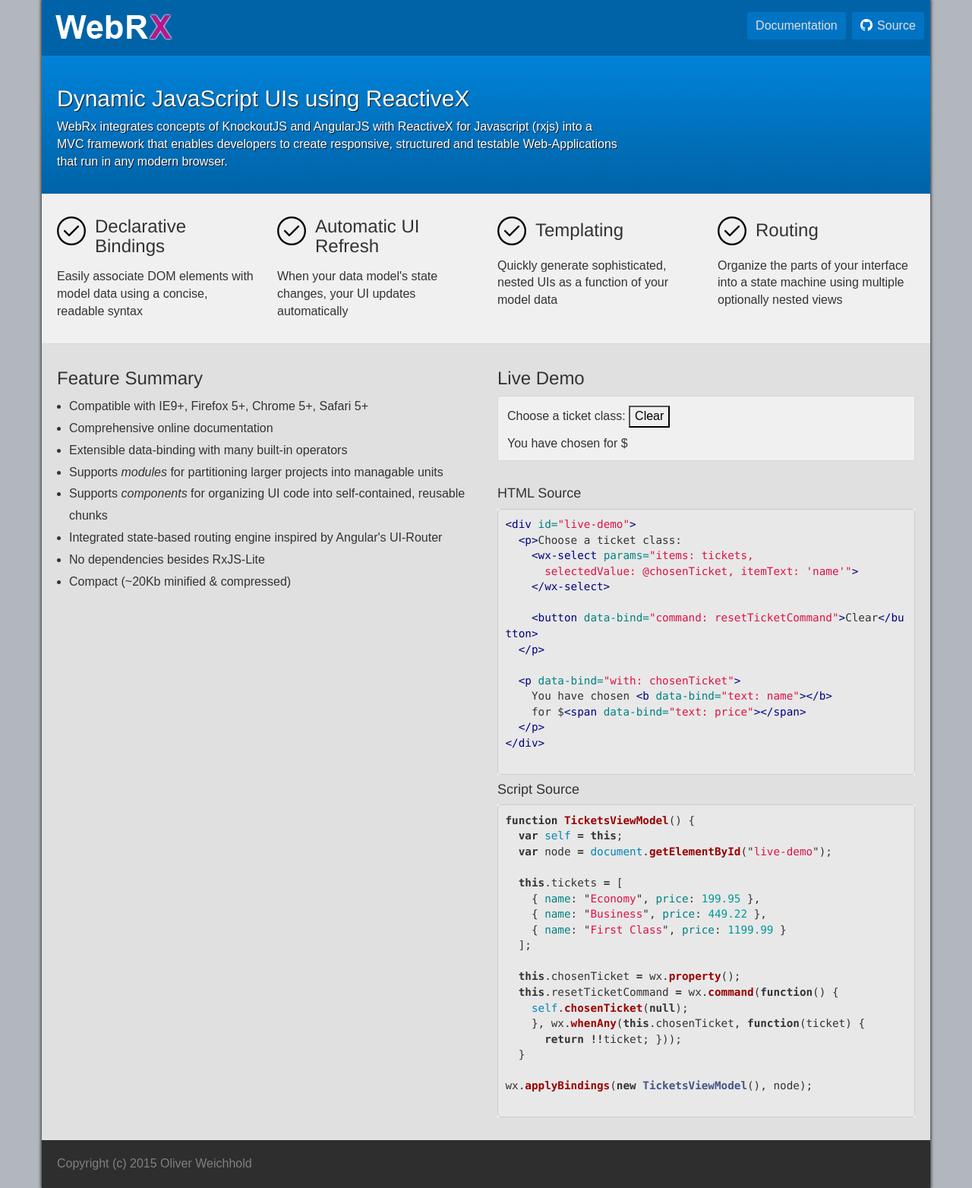
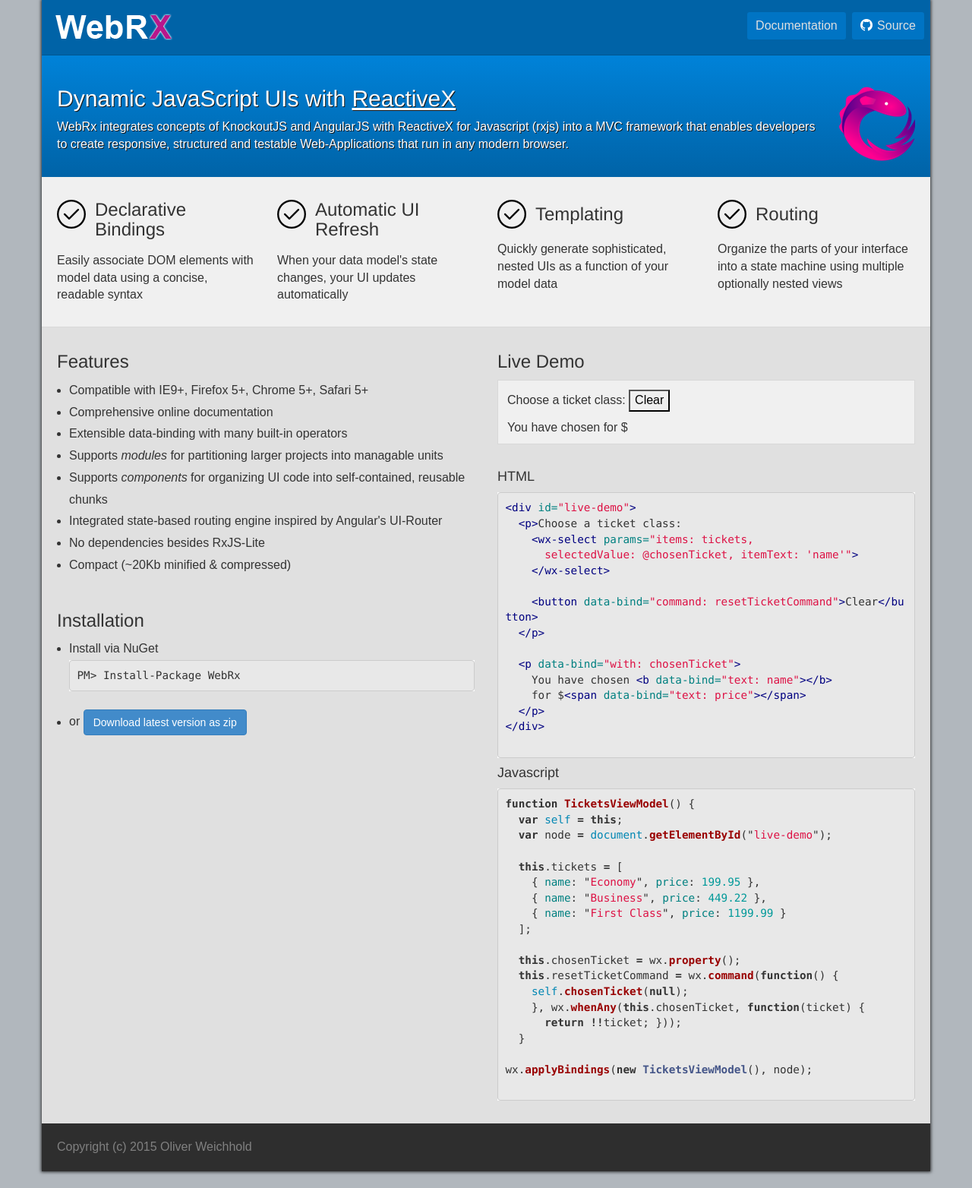
Before and after one commit to MohamadYusuf/WebRx-Site, a Jekyll site: the page built from index.html, in a window 1280 px wide. Shown: the whole page at 76% size. Built offline with Jekyll 4.4.1, drawn with Linux system fonts in a browser that asks for light colours; Markdown is read by kramdown in place of the engine named in the settings.

Commit message:
Logo and downloads

```diff
--- a/css/main.css
+++ b/css/main.css
@@ -12,6 +12,10 @@
 
 pre code {
   font-size: 110%;
+}
+
+#rx-link {
+  margin-left: 1em;
 }
 
 #main-container {
@@ -92,6 +96,14 @@
     margin-top: 0.5em;
 }
 
+#download-form {
+  display: inline-block;
+}
+
+#install li {
+  margin-bottom: 1.5em;
+}
+
 #header {
     color: white;
     text-shadow: rgb(24, 24, 24) 1px 1px 0px;
@@ -110,6 +122,11 @@
 
 #header p {
   font-size: 16px;
+}
+
+#header a {
+  color: white;
+  text-decoration: underline;
 }
 
 #header h1 {
--- a/index.html
+++ b/index.html
@@ -1,16 +1,15 @@
 ---
 layout: default
-title: WebRx - Dynamic JavaScript UIs using ReactiveX
+title: WebRx - Dynamic JavaScript UIs with ReactiveX
 mission: "WebRx integrates concepts of KnockoutJS and AngularJS with ReactiveX for Javascript (rxjs) into a MVC framework that enables developers to create responsive, structured and testable Web-Applications that run in any modern browser."
-meta_description: WebRx - Dynamic JavaScript UIs using ReactiveX
+meta_description: WebRx - Dynamic JavaScript UIs with ReactiveX
 ---
 
 <div id="header" class="content-panel">
 	<div class="row">
-		<div class="col-md-8">
-			<h2>Dynamic JavaScript UIs using ReactiveX</h2>{{ page.mission | markdownify }}
-		</div>
-		<div class="col-md-4 get-it text-center">
+		<div class="col-md-12">
+			<a id="rx-link" href="http://reactivex.io/" alt="ReactiveX" title="ReactiveX" class="pull-right"><img src="/images/Rx_Logo_S.png"/></a>
+			<h2>Dynamic JavaScript UIs with <a href="http://reactivex.io/">ReactiveX</a></h2>{{ page.mission | markdownify }}
 		</div>
 	</div>
 </div>
@@ -51,7 +50,7 @@
 <div id="content2" class="content-panel">
 	<div class="row">
 		<div class="col-md-6">
-			<h3>Feature Summary</h3>
+			<h3>Features</h3>
 			<ul>
 				<li>Compatible with IE9+, Firefox 5+, Chrome 5+, Safari 5+</li>
 				<li>Comprehensive online documentation</li>
@@ -62,6 +61,20 @@
 				<li>No dependencies besides RxJS-Lite</li>
 				<li>Compact (~20Kb minified &amp; compressed)</li>
 			</ul>
+			<br/>
+			<h3>Installation</h3>
+			<ul id="install">
+				<li>Install via NuGet
+{% highlight bash %}
+PM> Install-Package WebRx
+{% endhighlight %}
+				</li>
+				<li>or <form id="download-form" method="get" action="/downloads/web.rx.zip">
+					<button type="submit" class="btn btn-primary">Download latest version as zip</button>
+					</form>
+				</li>
+			</ul>
+			<br/>
 		</div>
 
 		<div class="col-md-6">
@@ -80,7 +93,7 @@
 			</div>
 
 			<br/>
-			<h4>HTML Source</h4>
+			<h4>HTML</h4>
 			{% highlight html %}
 <div id="live-demo">
   <p>Choose a ticket class:
@@ -98,7 +111,7 @@
 </div>
 			{% endhighlight %}
 
-			<h4>Script Source</h4>
+			<h4>Javascript</h4>
 			{% highlight javascript %}
 function TicketsViewModel() {
   var self = this;
```
Also changed, not shown: .build/css/main.css, .build/images/Rx_Logo_S.png (added), .build/index.html, images/Rx_Logo_S.png (added), 4 other files.
